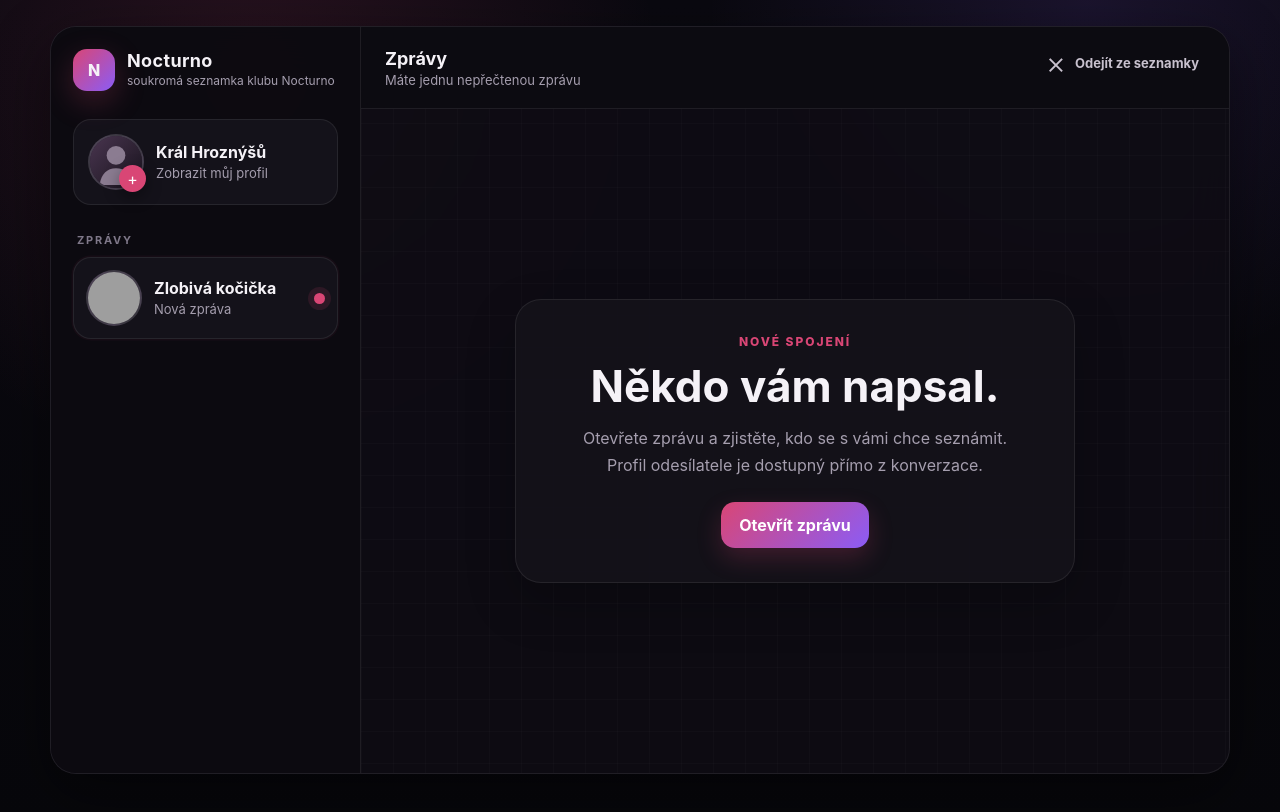
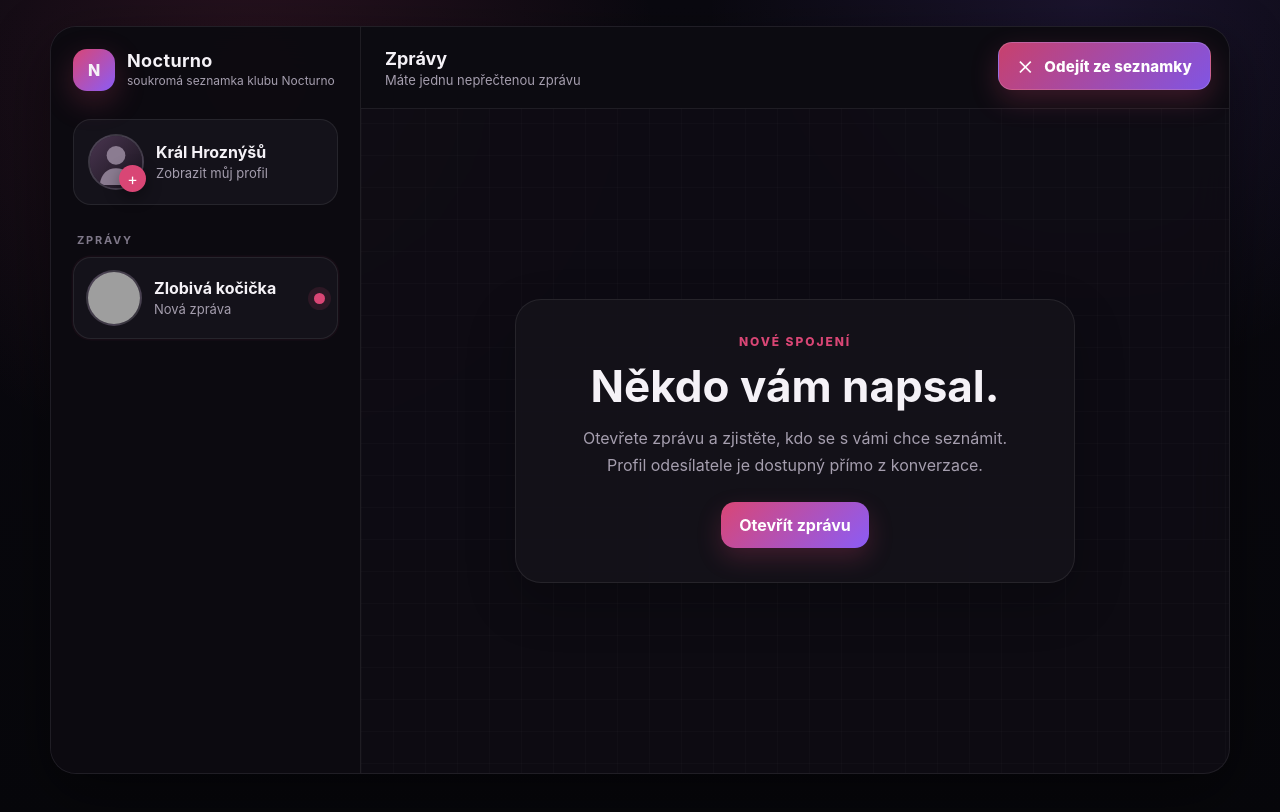
Before and after one commit to teledatabase2025/seznamka, a plain HTML site: page index.html in a window 1280 px wide. Drawn offline with Linux system fonts and the light colour scheme; grey boxes are pictures that could not be loaded.

Commit message:
Update index.html

```diff
--- a/index.html
+++ b/index.html
@@ -96,36 +96,65 @@
     .exit-site {
       position: absolute;
 
-      top: 17px;
+      top: 15px;
       right: 18px;
 
       z-index: 100;
 
       display: flex;
       align-items: center;
-      gap: 9px;
-
-      padding: 9px 12px;
-
-      color: #c8c1ce;
+      justify-content: center;
+      gap: 10px;
+
+      min-height: 48px;
+
+      padding: 12px 18px;
+
+      color: white;
       text-decoration: none;
 
-      font-size: 13px;
-      font-weight: 700;
-
-      border-radius: 12px;
-
-      transition: .2s ease;
+      font-size: 15px;
+      font-weight: 800;
+
+      letter-spacing: .01em;
+
+      border:
+        1px solid rgba(255,255,255,.16);
+
+      border-radius: 14px;
+
+      background:
+        linear-gradient(
+          135deg,
+          rgba(217,70,117,.92),
+          rgba(139,92,246,.92)
+        );
+
+      box-shadow:
+        0 10px 28px rgba(217,70,117,.24);
+
+      transition:
+        transform .18s ease,
+        filter .18s ease,
+        box-shadow .18s ease;
     }
 
     .exit-site:hover {
       color: white;
-      background: rgba(255,255,255,.06);
+
+      transform:
+        translateY(-1px);
+
+      filter:
+        brightness(1.08);
+
+      box-shadow:
+        0 14px 34px rgba(217,70,117,.32);
     }
 
     .exit-x {
-      font-size: 31px;
-      line-height: 20px;
+      font-size: 27px;
+      line-height: 18px;
       font-weight: 300;
     }
 
@@ -1147,14 +1176,19 @@
       }
 
       .exit-site {
-        top: 11px;
+        top: 10px;
         right: 8px;
 
-        font-size: 10px;
+        min-height: 44px;
+
+        padding:
+          10px 13px;
+
+        font-size: 12px;
       }
 
       .exit-x {
-        font-size: 25px;
+        font-size: 23px;
       }
 
       .messages {
@@ -1190,13 +1224,10 @@
 
   <!-- =========================================================
        ODEJÍT ZE SEZNAMKY
-
-       TADY POZDĚJI VYMĚŇ ADRESU
-       https://example.com
        ========================================================= -->
 
   <a
-    href="https://example.com"
+    href="http://localhost:3000/pod-rouskou-vasne/?slide=162"
     class="exit-site"
     id="exitSite"
   >
```
